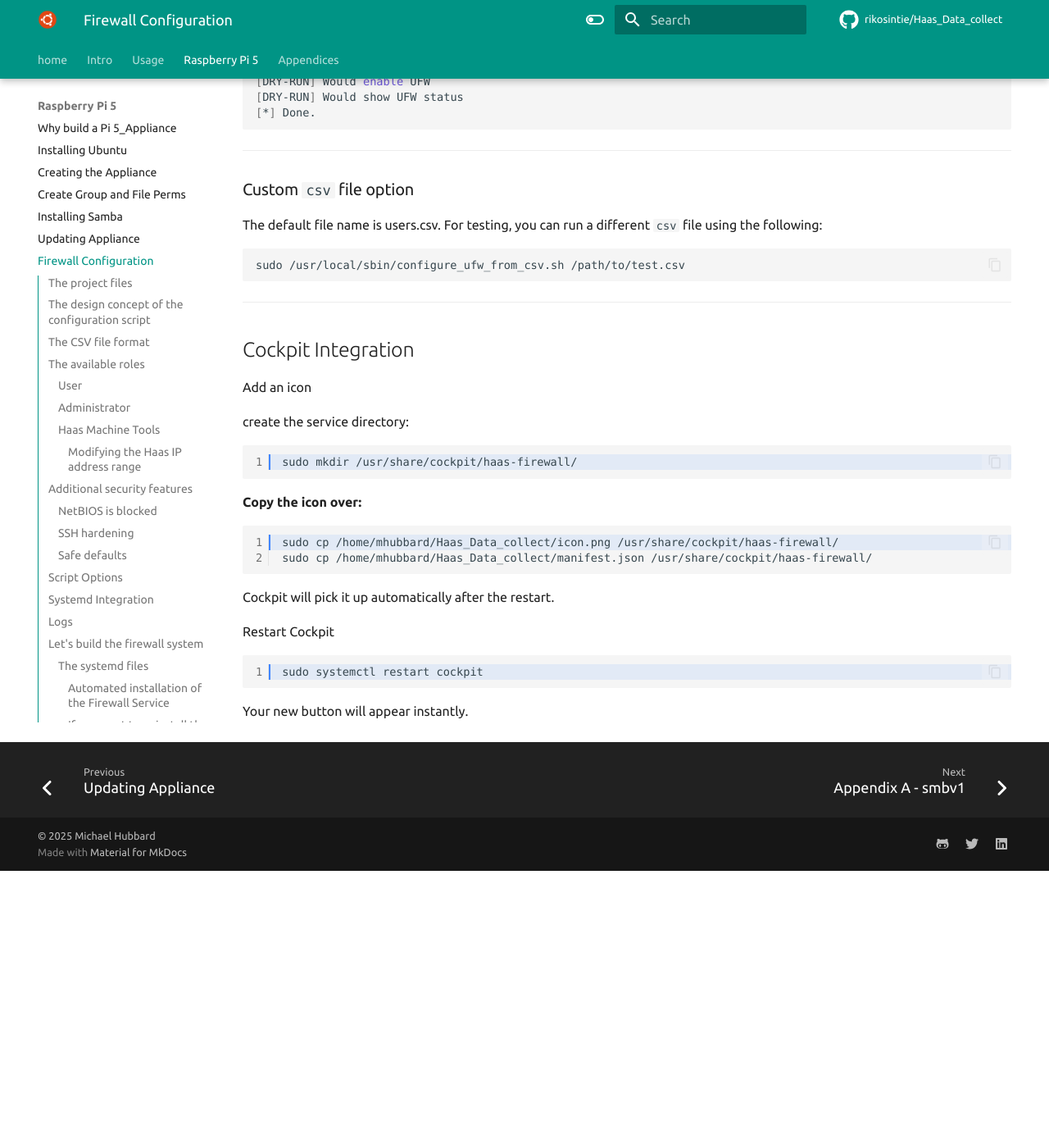
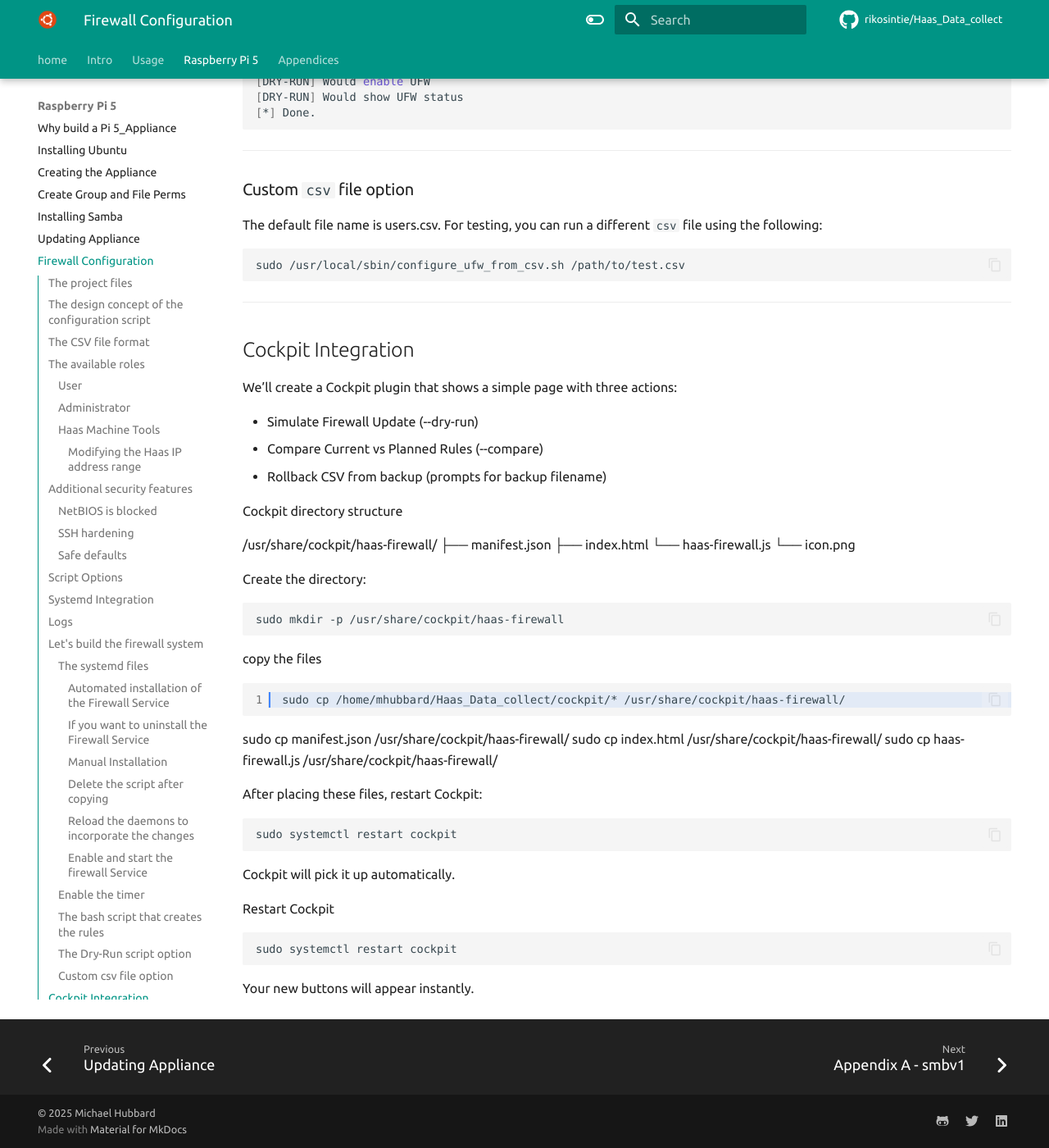
Before and after one commit to rikosintie/Haas_Data_collect, an MkDocs documentation site: the page built from docs/build_pi_5_appliance/firewall_configuration.md, in a window 1280 px wide and 1400 px high, scrolled down 9943 px. Shown: the whole window at 82% size. Built offline with MkDocs 1.6.1 and Material for MkDocs 9.7.7, drawn with Linux system fonts in a browser that asks for light colours; some web fonts are replaced; comment, search, counter and statistics services are not loaded; before the commit the page ends 11005 px from its top, so only the background shows below that.

Commit message:
Git Title: Updated the cockpit section
Git Description:
rewrote the cockpit section to improve clarity and added additional

````diff
--- a/docs/build_pi_5_appliance/firewall_configuration.md
+++ b/docs/build_pi_5_appliance/firewall_configuration.md
@@ -429,27 +429,48 @@ sudo /usr/local/sbin/configure_ufw_from_csv.sh /path/to/test.csv
 
 ## Cockpit Integration
 
-Add an icon
+We’ll create a Cockpit plugin that shows a simple page with three actions:
 
-create the service directory:
+- Simulate Firewall Update (--dry-run)
+- Compare Current vs Planned Rules (--compare)
+- Rollback CSV from backup (prompts for backup filename)
+
+Cockpit directory structure
+
+/usr/share/cockpit/haas-firewall/
+├── manifest.json
+├── index.html
+└── haas-firewall.js
+└── icon.png
+
+Create the directory:
+
+```bash
+sudo mkdir -p /usr/share/cockpit/haas-firewall
+```
+
+copy the files
 
 ```bash linenums='1' hl_lines='1'
-sudo mkdir /usr/share/cockpit/haas-firewall/
+sudo cp /home/mhubbard/Haas_Data_collect/cockpit/* /usr/share/cockpit/haas-firewall/
 ```
 
-**Copy the icon over:**
+sudo cp manifest.json /usr/share/cockpit/haas-firewall/
+sudo cp index.html /usr/share/cockpit/haas-firewall/
+sudo cp haas-firewall.js /usr/share/cockpit/haas-firewall/
 
-```bash linenums='1' hl_lines='1'
-sudo cp /home/mhubbard/Haas_Data_collect/icon.png /usr/share/cockpit/haas-firewall/
-sudo cp /home/mhubbard/Haas_Data_collect/manifest.json /usr/share/cockpit/haas-firewall/
+After placing these files, restart Cockpit:
+
+```bash
+sudo systemctl restart cockpit
 ```
 
-Cockpit will pick it up automatically after the restart.
+Cockpit will pick it up automatically.
 
 Restart Cockpit
 
-```bash linenums='1' hl_lines='1'
+```bash
 sudo systemctl restart cockpit
 ```
 
-Your new button will appear instantly.
+Your new buttons will appear instantly.
````
